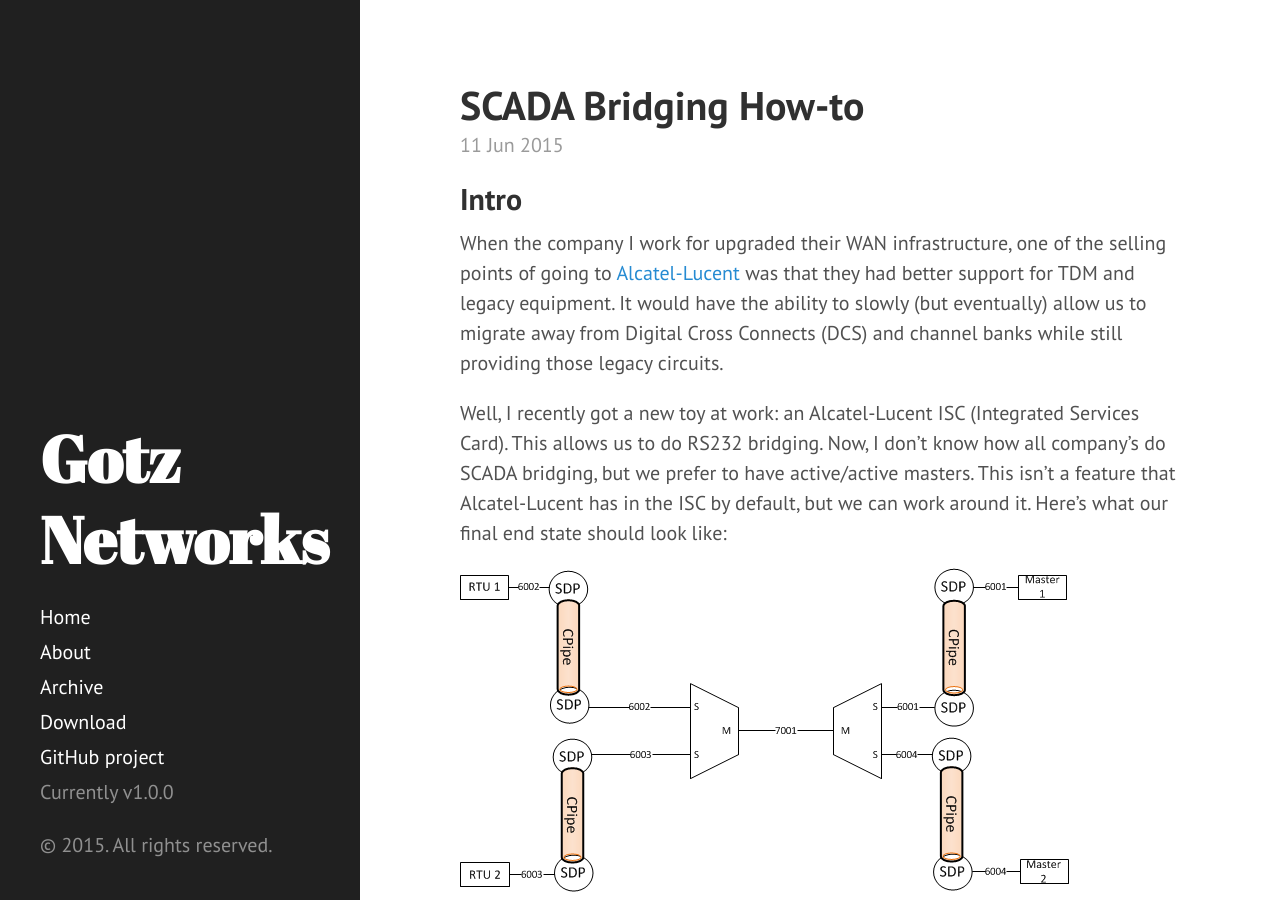
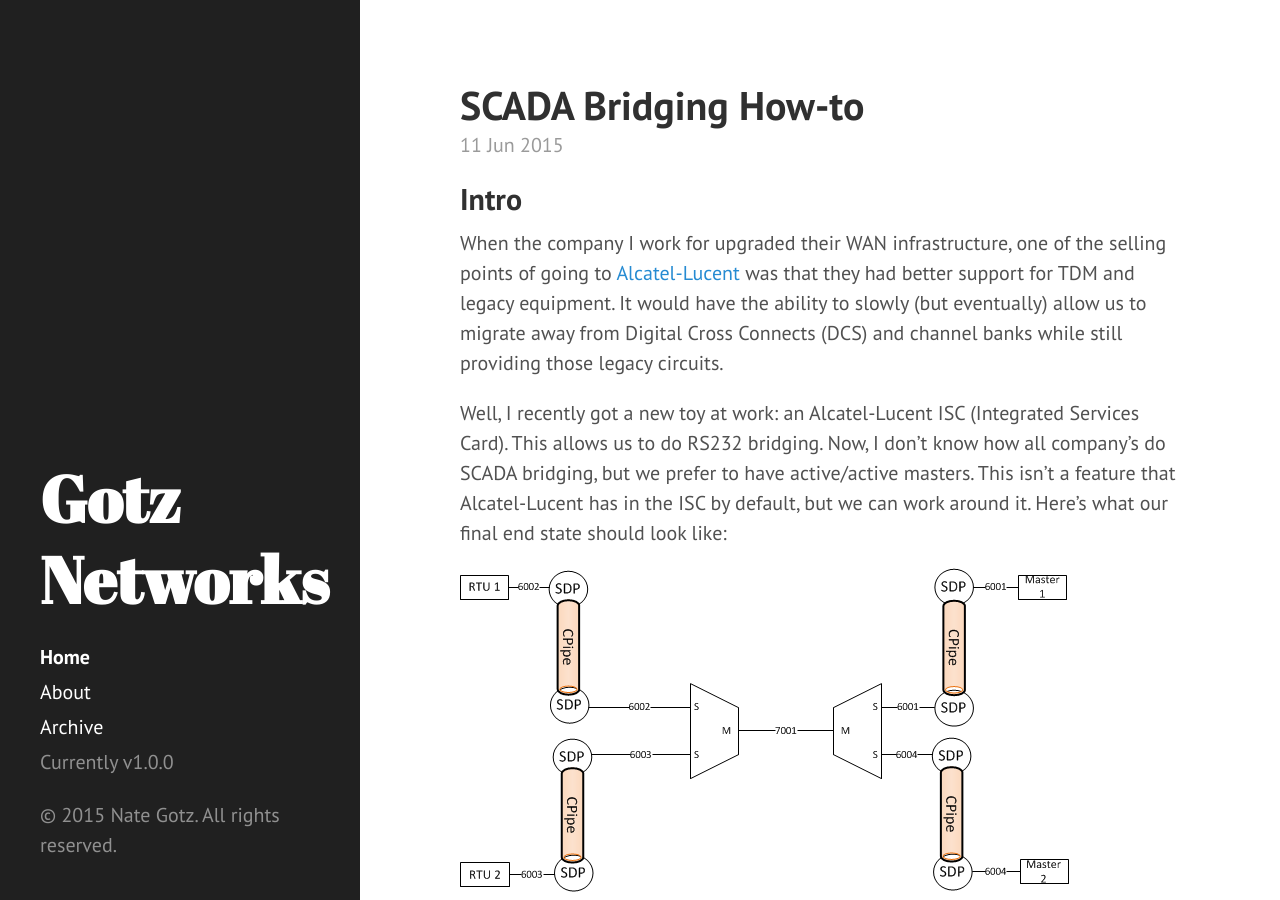
Before and after one commit to nlgotz/nlgotz.github.com, a Jekyll site: the page built from index.html, in a window 1280 px wide and 900 px high. Built offline with Jekyll 4.4.1, drawn with Linux system fonts in a browser that asks for light colours; the list of posts is cut into pages by our own code.

Commit message:
changed sidebar info

```diff
--- a/_config.yml
+++ b/_config.yml
@@ -9,7 +9,7 @@ title:               Gotz Networks
 tagline:             Because blinking lights are cool
 url:                 http://gotz.co
 paginate:            1
-baseurl:             ""
+baseurl:             "/"
 
 # Assets
 #
--- a/_includes/sidebar.html
+++ b/_includes/sidebar.html
@@ -2,7 +2,7 @@
   <div class="container sidebar-sticky">
     <div class="sidebar-about">
       <h1>
-        <a href="{{ site.baseurl }}">
+        <a href="{{ site.url }}">
           {{ site.title }}
         </a>
       </h1>
@@ -10,7 +10,7 @@
     </div>
 
     <nav class="sidebar-nav">
-      <a class="sidebar-nav-item{% if page.url == site.baseurl %} active{% endif %}" href="{{ site.baseurl }}">Home</a>
+      <a class="sidebar-nav-item{% if page.url == {{site.baseurl}} %} active{% endif %}" href="{{ site.url }}">Home</a>
 
       {% comment %}
         The code below dynamically generates a sidebar nav of pages with
@@ -25,12 +25,9 @@
           {% endif %}
         {% endif %}
       {% endfor %}
-
-      <a class="sidebar-nav-item" href="{{ site.github.repo }}/archive/v{{ site.version }}.zip">Download</a>
-      <a class="sidebar-nav-item" href="{{ site.github.repo }}">GitHub project</a>
       <span class="sidebar-nav-item">Currently v{{ site.version }}</span>
     </nav>
 
-    <p>&copy; {{ site.time | date: '%Y' }}. All rights reserved.</p>
+    <p>&copy; {{ site.time | date: '%Y' }} {{site.author.name}}. All rights reserved.</p>
   </div>
 </div>
```
